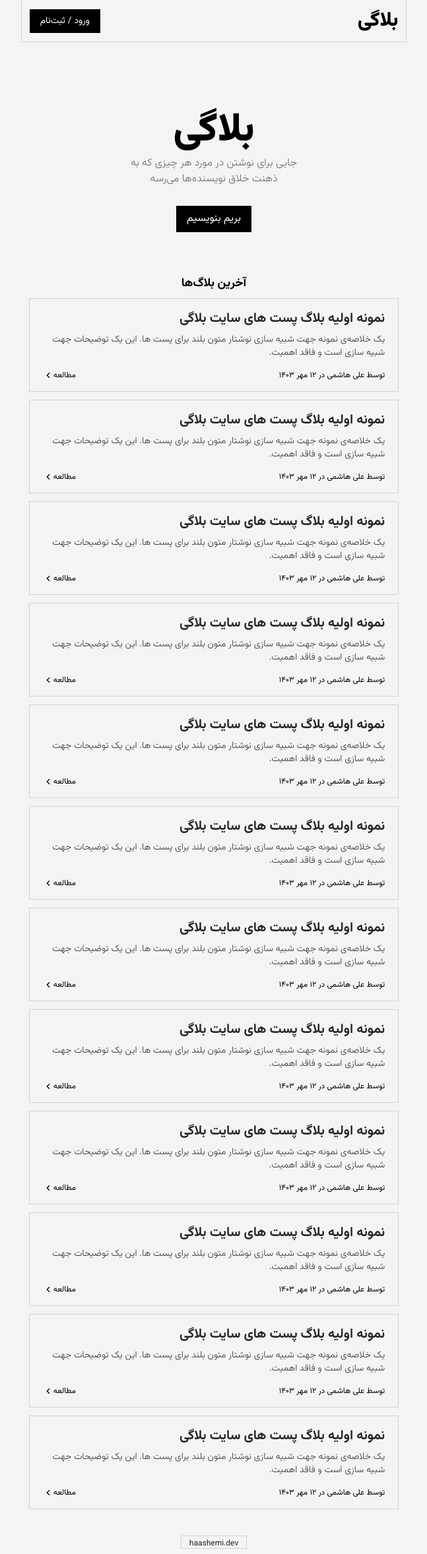
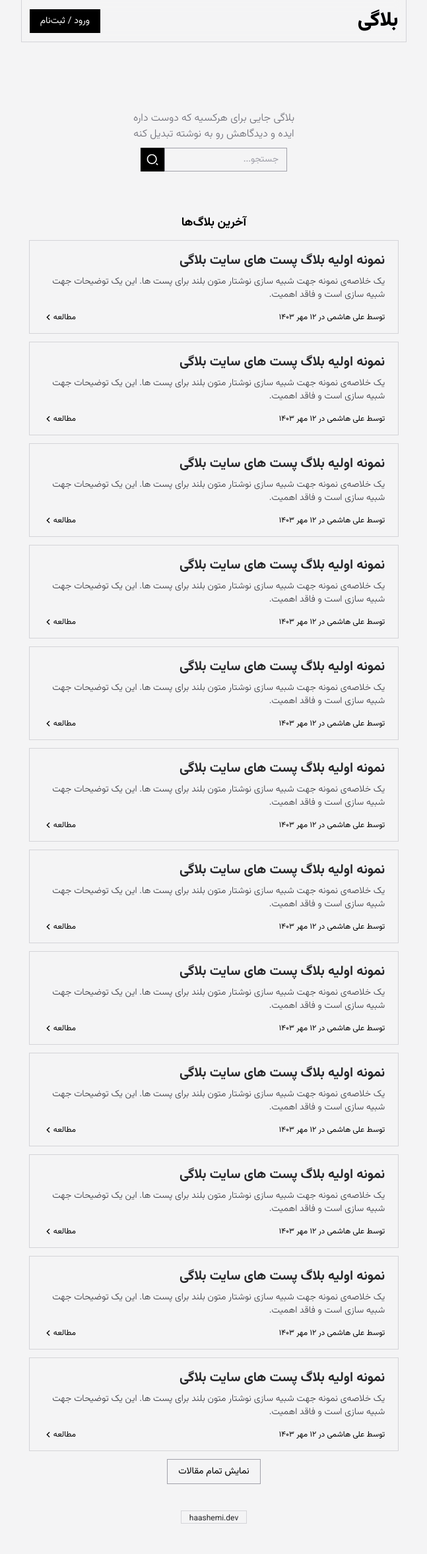
Before and after one commit to haashemi/blogi, a Next.js app in the folder website/: page / in a window 1280 px wide. Shown: the whole page at 66% size, without its empty margins (316-963 px from the left). After the commit the page ends 2318 px from the top, so only its background shows below. Built offline with nearby package versions, Linux system fonts and the light colour scheme.

Commit message:
feat: add search input and more posts button

```diff
--- a/website/app/page.tsx
+++ b/website/app/page.tsx
@@ -1,25 +1,29 @@
 import Link from "next/link";
+import { RiSearch2Line } from "react-icons/ri";
 
 import { blogs } from "./_api/blogs";
 import { BlogCard } from "./_components/blog-card";
+import { Input } from "./_components/ui/input";
 
 export default async function Home() {
-  const data = await blogs("1");
+  const data = await blogs();
 
   return (
     <main className="flex flex-1 flex-col gap-10 px-3">
       <div className="flex flex-col items-center gap-2 pb-6 pt-16">
-        <h1 className="text-6xl font-black">بلاگی</h1>
         <p className="w-full min-w-0 max-w-64 text-pretty text-center font-light text-zinc-500">
-          جایی برای نوشتن در مورد هر چیزی که به ذهنت خلاق نویسنده‌ها می‌رسه
+          بلاگی جایی برای هرکسیه که دوست داره ایده و دیدگاهش رو به نوشته تبدیل کنه
         </p>
 
-        <Link className="mt-5 bg-black px-4 py-2 text-white" href="/profile">
-          بریم بنویسیم
-        </Link>
+        <form action="/blog" className="flex">
+          <Input className="max-w-64" id="query" name="query" placeholder="جستجو..." />
+          <button className="flex size-9 shrink-0 items-center justify-center bg-black text-white" type="submit">
+            <RiSearch2Line className="size-full p-2" />
+          </button>
+        </form>
       </div>
 
-      <div className="flex flex-col gap-2">
+      <div className="flex flex-col gap-3">
         <h3 className="text-center text-lg font-bold">آخرین بلاگ‌ها</h3>
 
         <div className="flex flex-col gap-3">
@@ -34,6 +38,15 @@ export default async function Home() {
             />
           ))}
         </div>
+
+        <div className="flex justify-center">
+          <Link
+            className="border border-zinc-400 px-4 py-2 text-sm transition-colors hover:bg-black hover:text-white focus:border-transparent focus:bg-black focus:text-white"
+            href="/blog"
+          >
+            نمایش تمام مقالات
+          </Link>
+        </div>
       </div>
     </main>
   );
```
